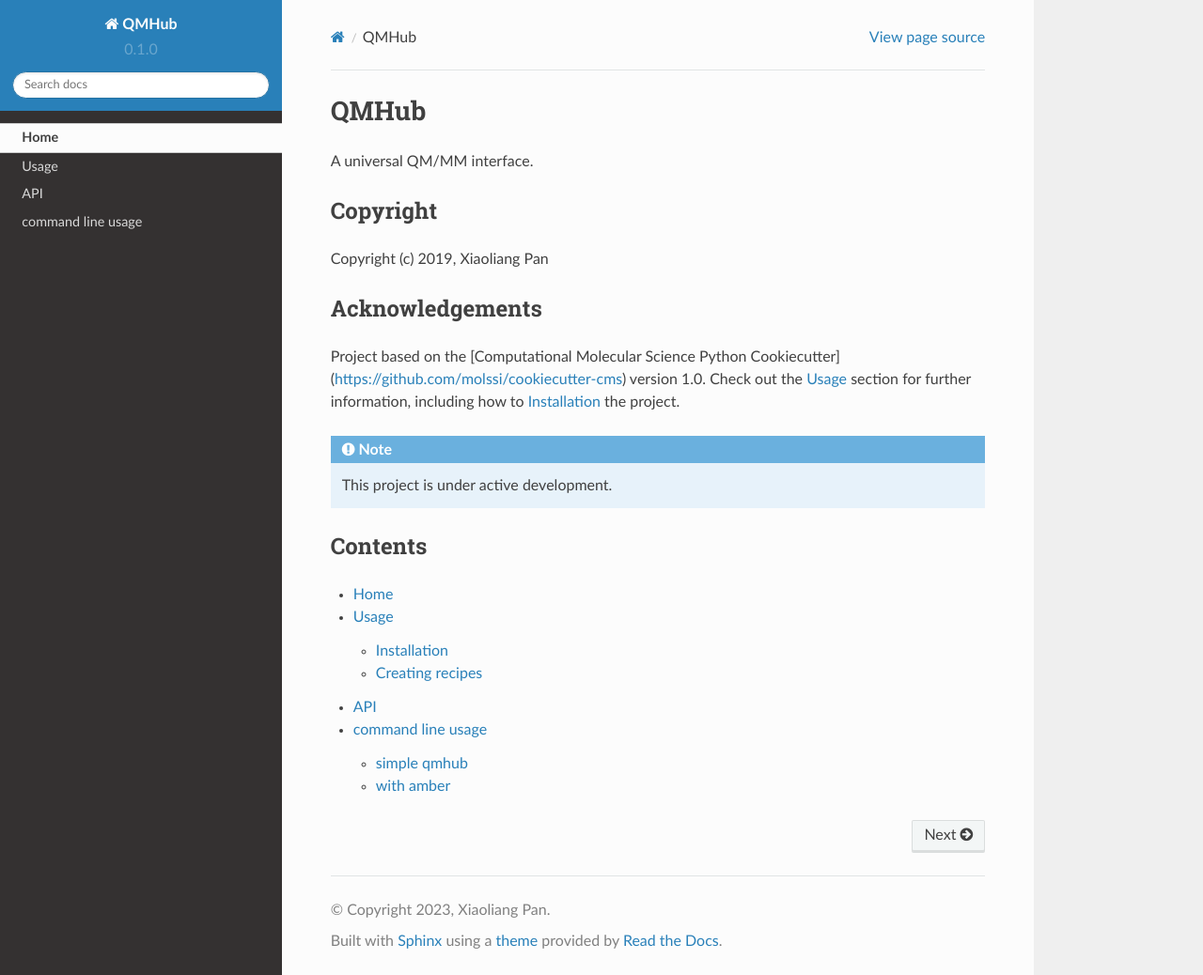
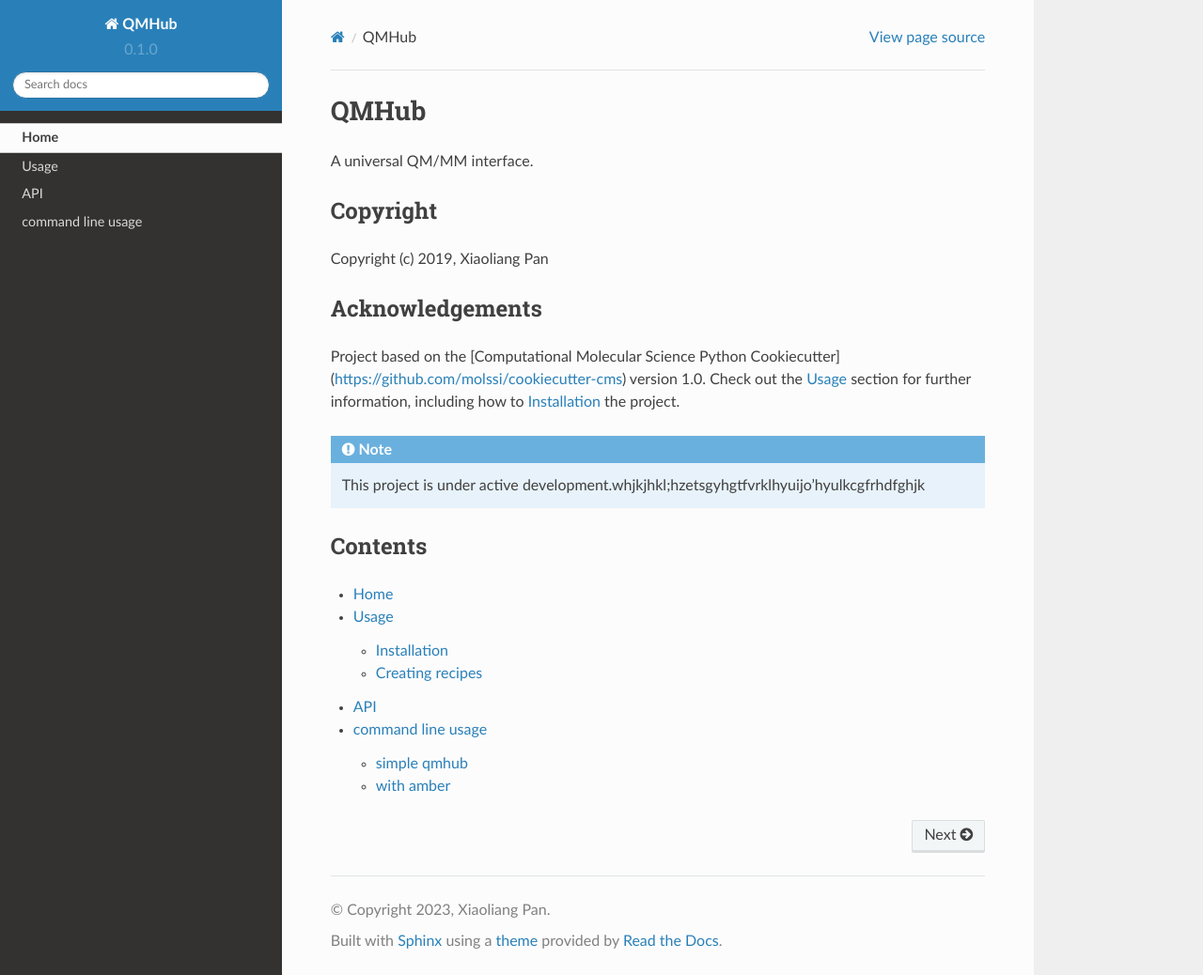
Before and after one commit to DanielSchnabel/QMHub-Documentation, a Sphinx documentation site: the page built from docs/source/index.rst, in a window 1280 px wide and 1038 px high. Shown: the whole window at 94% size. Built offline with Sphinx 7.4.7 and the Read the Docs theme 2.0.0, drawn with Linux system fonts in a browser that asks for light colours.

Commit message:
Update index.rst

```diff
--- a/docs/source/index.rst
+++ b/docs/source/index.rst
@@ -19,7 +19,7 @@
 
 .. note::
 
-   This project is under active development.
+   This project is under active development.whjkjhkl;hzetsgyhgtfvrklhyuijo'hyulkcgfrhdfghjk
 
 Contents
 --------
```
